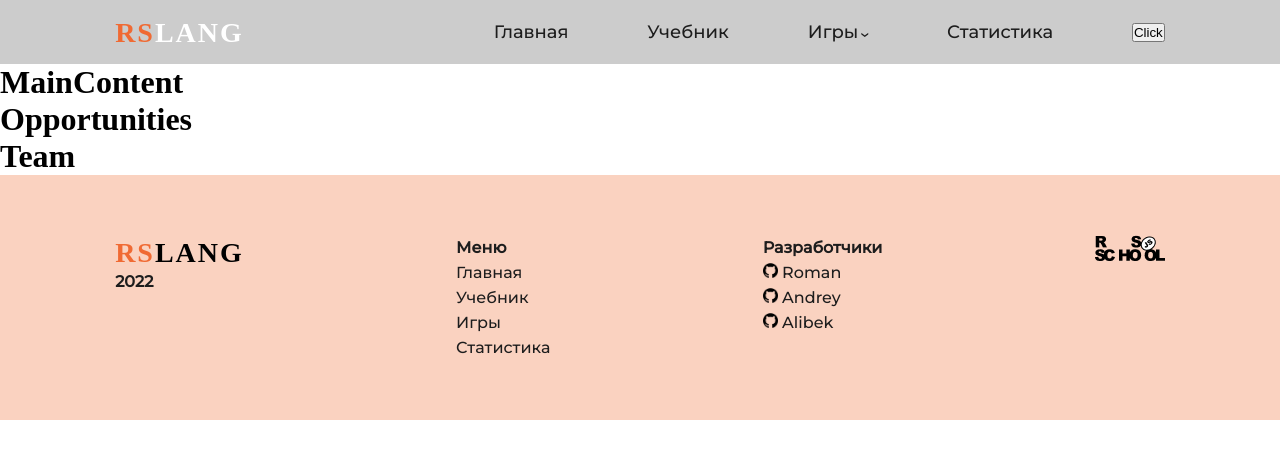
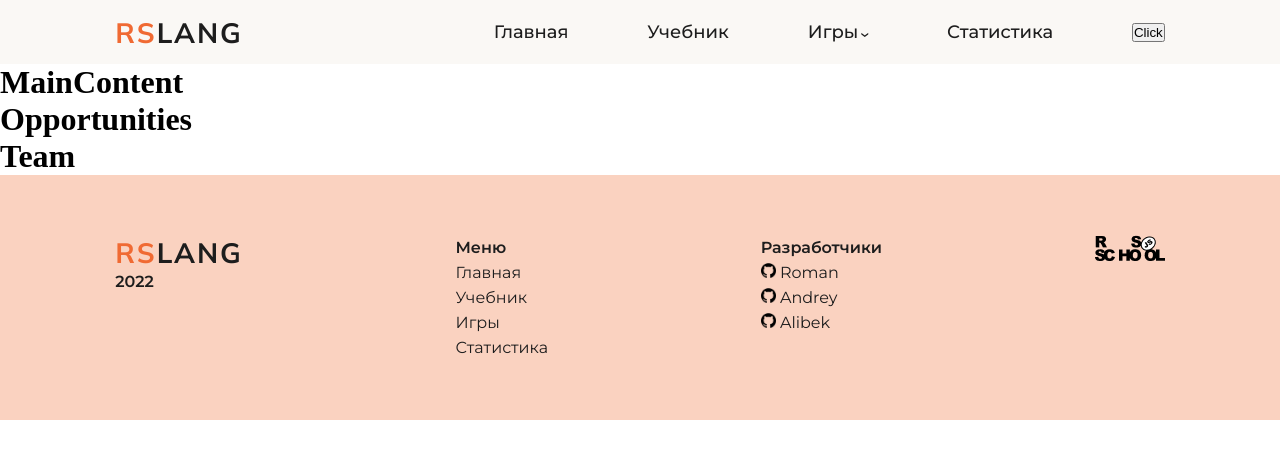
Before and after one commit to roman847/rslang, a React (Create React App) app: page / in a window 1280 px wide. Shown: the top 458 px of the page. Built offline with nearby package versions, Linux system fonts and the light colour scheme; the HTML template or start-up script is replaced by a standard one.

Commit message:
fix: fix bg of Header, fix color of Logo, add interface to props of SelectElement,add index.ts for Header,SelectElements (Sat Aug 20 08:21:12 RTZ 2022)

```diff
--- a/src/core/interfaces/propsInterfaces.ts
+++ b/src/core/interfaces/propsInterfaces.ts
@@ -1,3 +1,3 @@
-export interface IInit {
-  a: string
+export interface IPropsSelectElement {
+  fields: string[]
 }
--- a/src/pages/main/Main.tsx
+++ b/src/pages/main/Main.tsx
@@ -1,6 +1,6 @@
-import React, { Component } from 'react'
+import React from 'react'
 import Footer from './components/Footer/Footer'
-import Header from './components/header/Header'
+import Header from './components/Header/Header'
 import MainContent from './components/MainContent'
 import Opportunities from './components/Opportunities'
 import Team from './components/Team'
--- a/src/pages/main/components/Logo/Logo.module.scss
+++ b/src/pages/main/components/Logo/Logo.module.scss
@@ -1,3 +1,5 @@
+@import '../../../../styles/abstracts/variables';
+
 .logo {
   span:first-child {
     color: #f06a33;
@@ -9,5 +11,6 @@
     font-size: 28px;
     line-height: 35px;
     letter-spacing: 0.07em;
+    color: $blackColor;
   }
 }
--- a/src/pages/main/components/header/Header.tsx
+++ b/src/pages/main/components/header/Header.tsx
@@ -1,12 +1,12 @@
 import { AppBar, Link, Toolbar } from '@mui/material'
 import { Box } from '@mui/system'
-import React, { Component } from 'react'
+import React from 'react'
 import style from './header.module.scss'
 import SelectElement from '../select/Select'
 import clsx from 'clsx'
 import Logo from '../Logo/Logo'
 
-export function Header() {
+const Header = () => {
   return (
     <div className={style.wrapper}>
       <AppBar className={style.header}>
--- a/src/pages/main/components/header/header.module.scss
+++ b/src/pages/main/components/header/header.module.scss
@@ -1,19 +1,18 @@
-@import url('https://fonts.googleapis.com/css2?family=Montserrat:wght@500&display=swap');
+@import '../../../../styles/base/fonts';
 @import '../../../../styles/abstracts/variables';
 .wrapper {
   .header {
     position: static;
     width: 100%;
     box-shadow: none;
-    background-color: $colorGray;
-
+    background-color: $bgColor;
     .header__nav {
       display: flex;
       justify-content: space-between;
       width: 100vw;
       padding-left: 9%;
       padding-right: 9%;
-      background-color: $colorGray;
+      background-color: $bgColor;
       .logo {
         width: 126px;
         display: flex;
--- /dev/null
+++ b/src/pages/main/components/header/index.ts
@@ -0,0 +1,2 @@
+import Header from './Header'
+export default Header
--- a/src/pages/main/components/select/Select.tsx
+++ b/src/pages/main/components/select/Select.tsx
@@ -1,10 +1,10 @@
-import React, { Component } from 'react'
+import React from 'react'
 import classes from './select.module.scss'
+import { IPropsSelectElement } from '../../../../core/interfaces/propsInterfaces'
 
-const SelectElement = ({ fields }: { fields: string[] }) => {
+const SelectElement = ({ fields }: IPropsSelectElement) => {
   return (
     <div className='App'>
-      {' '}
       <div className={classes.games__list}>
         <select name='games' id='games-select' className={classes.list__games}>
           {fields.map((item, index) => {
--- /dev/null
+++ b/src/pages/main/components/select/index.ts
@@ -0,0 +1,2 @@
+import SelectElement from './Select'
+export default SelectElement
--- a/src/styles/abstracts/_mixins.scss
+++ b/src/styles/abstracts/_mixins.scss
@@ -0,0 +1,10 @@
+@mixin font18px {
+  font-family: 'Montserrat';
+  font-style: normal;
+  font-weight: 500;
+  font-size: 18px;
+  line-height: 22px;
+  text-align: right;
+  color: #1d1d1d;
+  text-decoration: none;
+}
--- a/src/styles/abstracts/_variables.scss
+++ b/src/styles/abstracts/_variables.scss
@@ -9,6 +9,7 @@ $focusBtnColor: #b9410d;
 $blackColor: #1d1d1d;
 $nonActiveBtnColor: #f06a33;
 $colorGray: #ccc;
+$bgColor: #faf8f5;
 
 // Mixins
 @mixin font18px {
```
